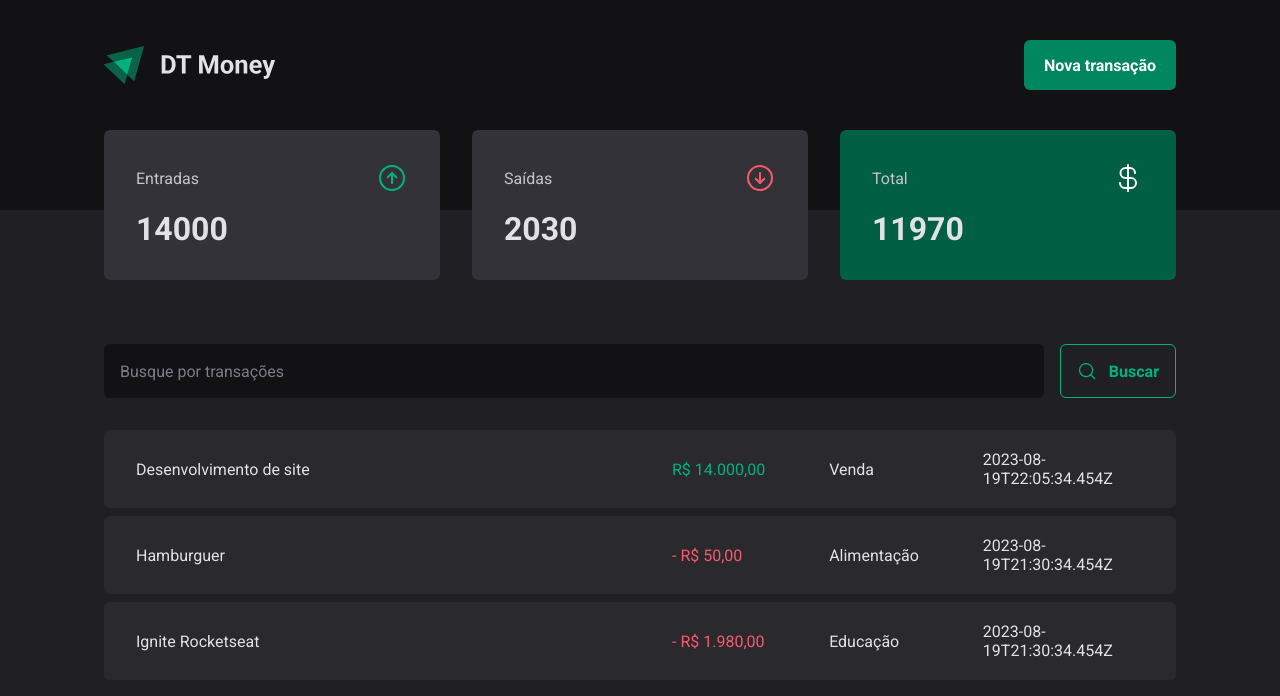
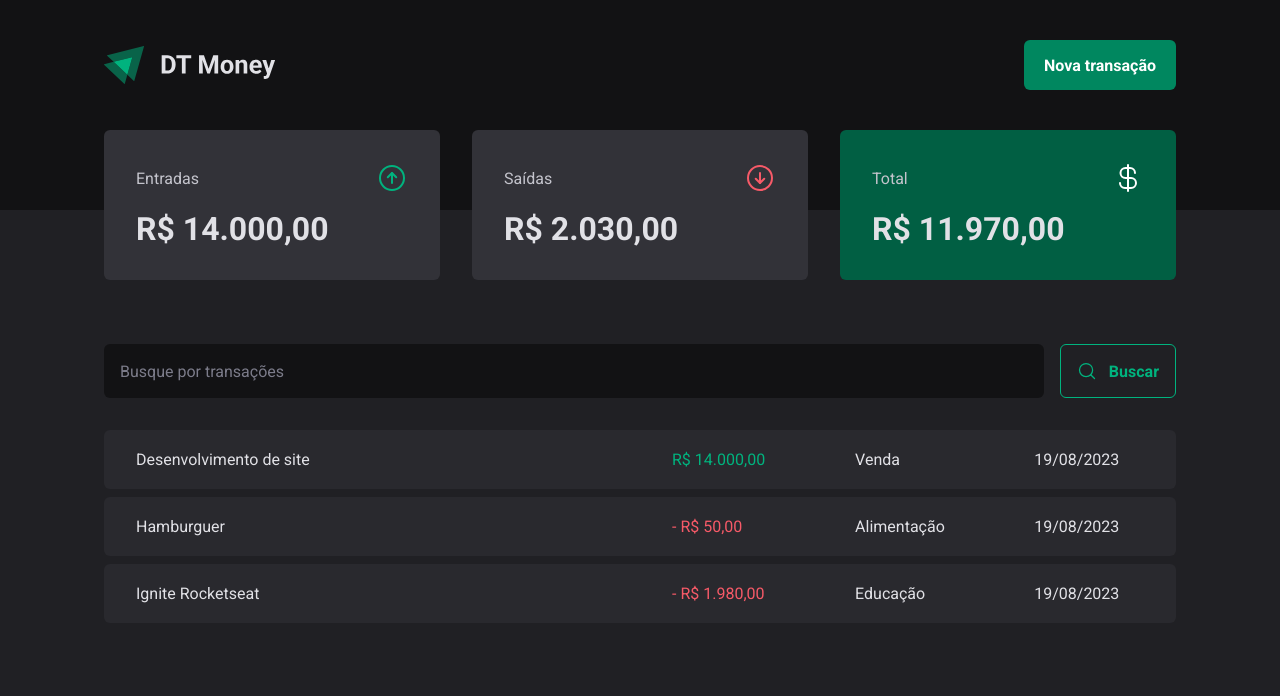
Before and after one commit to iago-monteirog/Ignite, a React (Vite) app in the folder 03-dt-money/: page / in a window 1280 px wide. Shown: the top 696 px of the page. Built offline with nearby package versions, Linux system fonts and the light colour scheme; data requests are answered from the project's data file.

Commit message:
02: format price and creaAt fields

```diff
--- a/03-dt-money/src/components/Summary/index.tsx
+++ b/03-dt-money/src/components/Summary/index.tsx
@@ -2,6 +2,7 @@
 import * as S from './styles';
 import { useContext } from 'react';
 import { TransactionsContext } from '../../contexts/TransactionsContext';
+import { priceFormatter } from '../../utils/formatter';
 
 export function Summary() {
     const { transactions } = useContext(TransactionsContext);
@@ -27,7 +28,7 @@
                     <ArrowCircleUp size={32} color='#00b37e' />
                 </header>
 
-                <strong>{summary.income}</strong>
+                <strong>{priceFormatter.format(summary.income)}</strong>
             </S.SummaryCard>
             <S.SummaryCard>
                 <header>
@@ -35,7 +36,7 @@
                     <ArrowCircleDown size={32} color='#f75a68' />
                 </header>
 
-                <strong>{summary.outcome}</strong>
+                <strong>{priceFormatter.format(summary.outcome)}</strong>
             </S.SummaryCard>
             <S.SummaryCard variant='green'>
                 <header>
@@ -43,7 +44,7 @@
                     <CurrencyDollar size={32} color='#fff' />
                 </header>
 
-                <strong>{summary.total}</strong>
+                <strong>{priceFormatter.format(summary.total)}</strong>
             </S.SummaryCard>
         </S.SummaryContainer>
     )
--- a/03-dt-money/src/pages/Transactions/index.tsx
+++ b/03-dt-money/src/pages/Transactions/index.tsx
@@ -4,7 +4,7 @@
 import { SearchForm } from "./components/SearchForm";
 import * as S from './styles';
 import { TransactionsContext } from "../../contexts/TransactionsContext";
-import { priceFormatter } from "../../utils/formatter";
+import { dateFormatter, priceFormatter } from "../../utils/formatter";
 
 export function Transactions() {
     const { transactions } = useContext(TransactionsContext);
@@ -29,7 +29,7 @@
                                         </S.PriceHighLight>
                                     </td>
                                     <td>{transaction.category}</td>
-                                    <td>{transaction.createdAt}</td>
+                                    <td>{dateFormatter.format(new Date(transaction.createdAt))}</td>
                                 </tr>
                             )
                         }))}
```
